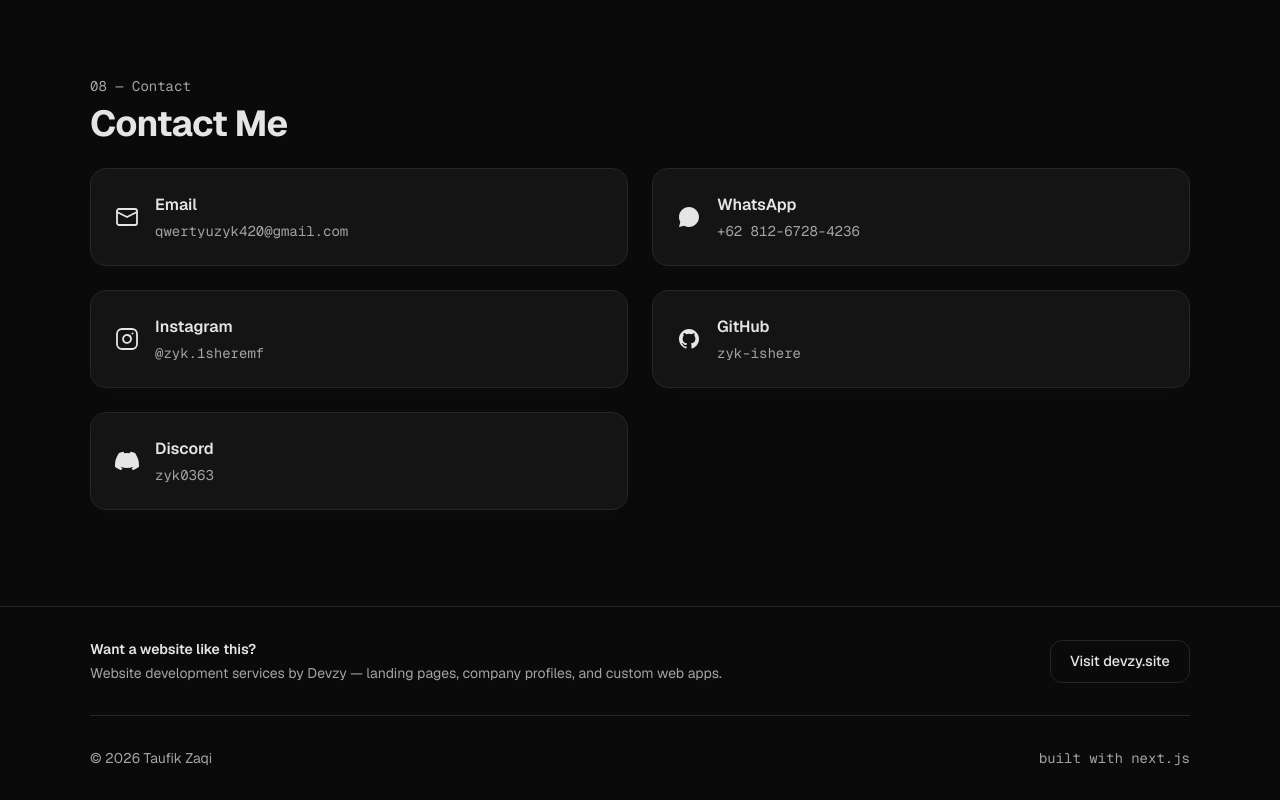
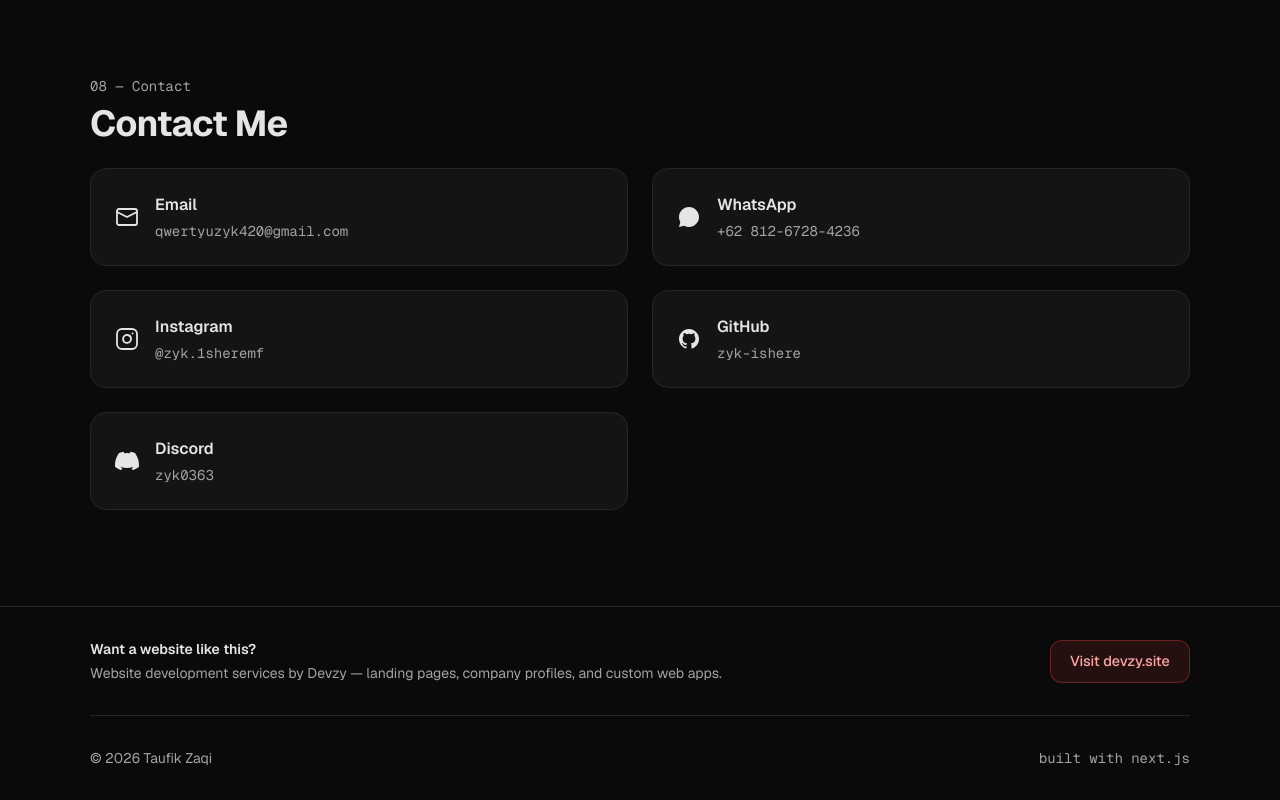
Before and after one commit to zyk-ishere/zyk-portofolio, a Next.js app: page / in a window 1280 px wide. Shown: the part 5086-5886 px from the top of the page. Built offline with nearby package versions, Linux system fonts and the light colour scheme.

Commit message:
style(footer): red translucent devzy CTA button

```diff
--- a/src/app/page.tsx
+++ b/src/app/page.tsx
@@ -287,7 +287,7 @@ export default function Home() {
               href="https://devzy.site"
               target="_blank"
               rel="noopener"
-              className="btn btn-ghost shrink-0"
+              className="btn btn-devzy shrink-0"
             >
               Visit devzy.site
             </a>
```
